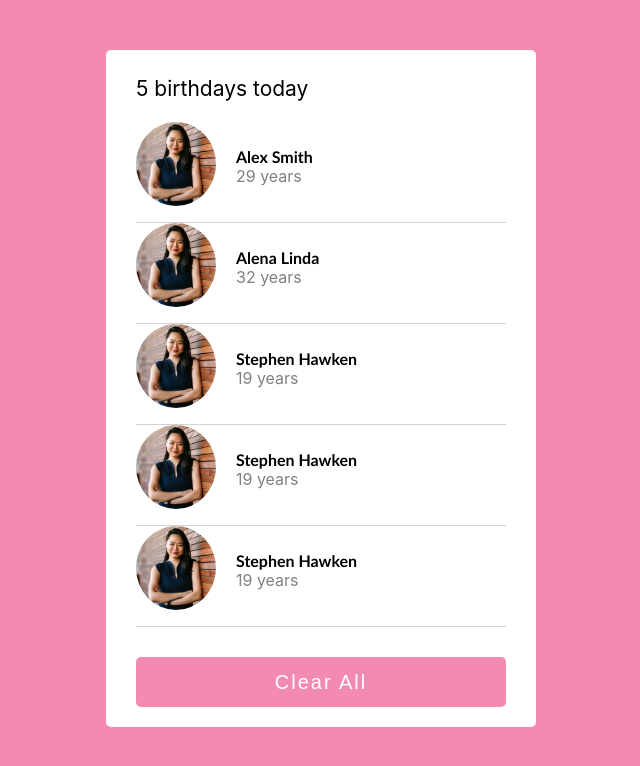
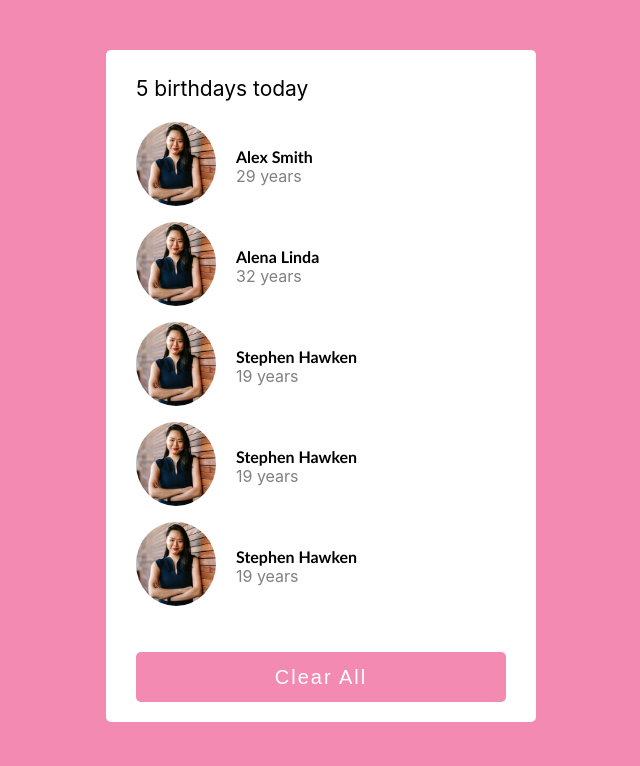
Before and after one commit to asadmahasg/birthday-reminder, a React (Create React App) app: page / in a window 1280 px wide. Shown: the top 766 px of the page, without its empty margins (319-959 px from the left). Built offline with nearby package versions, Linux system fonts and the light colour scheme.

Commit message:
Update App.css

```diff
--- a/src/App.css
+++ b/src/App.css
@@ -21,7 +21,7 @@ html{
 
 /* Person row styling */
 .person{
-  border-bottom: 0.25px lightgray solid;
+/*   border-bottom: 0.25px lightgray solid; */
   height: 100px;
 }
 .personImage{
```
